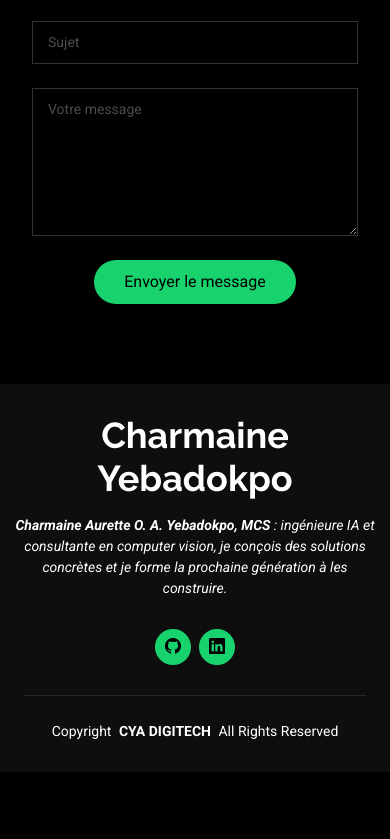
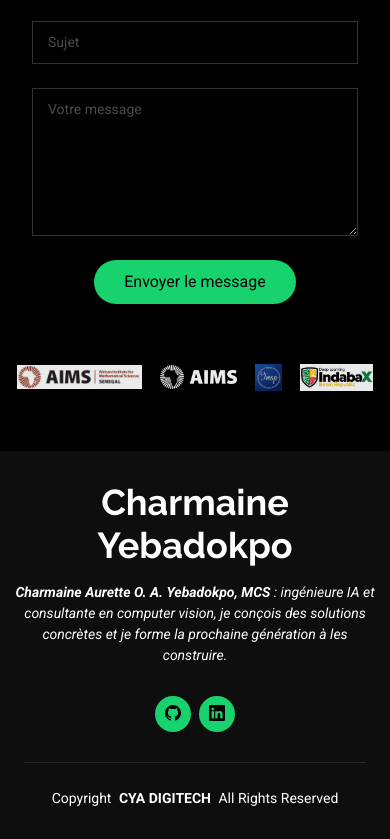
Before and after one commit to aurette2/charmaineyebadokpo.io, a plain HTML site: page contact.html in a window 390 px wide. Shown: the part 1134-1973 px from the top of the page. Before the commit the page ends 1906 px from the top, so only its background shows below. Drawn offline with Linux system fonts and the light colour scheme.

Commit message:
Déplacer les logos des formations en bas de la page contact, sur une seule ligne

```diff
--- a/assets/css/main.css
+++ b/assets/css/main.css
@@ -1502,16 +1502,16 @@ section,
   border-color: var(--accent-color);
 }
 
-.hero .mentions {
-  margin-top: 45px;
+.contact .mentions {
+  margin-top: 40px;
   display: flex;
   flex-wrap: wrap;
-  justify-content: flex-end;
+  justify-content: center;
   align-items: center;
   gap: 18px;
 }
 
-.hero .mentions-logo {
+.contact .mentions-logo {
   height: 30px;
   width: auto;
   display: inline-block;
@@ -1519,22 +1519,22 @@ section,
   transition: opacity 0.3s ease;
 }
 
-.hero .mentions-logo--imsp,
-.hero .mentions-logo--indabax {
+.contact .mentions-logo--imsp,
+.contact .mentions-logo--indabax {
   height: 34px;
 }
 
-.hero .mentions-logo:hover {
+.contact .mentions-logo:hover {
   opacity: 1;
 }
 
 @media (max-width: 575px) {
-  .hero .mentions-logo {
+  .contact .mentions-logo {
     height: 24px;
   }
 
-  .hero .mentions-logo--imsp,
-  .hero .mentions-logo--indabax {
+  .contact .mentions-logo--imsp,
+  .contact .mentions-logo--indabax {
     height: 27px;
   }
 }
--- a/contact.html
+++ b/contact.html
@@ -169,6 +169,13 @@
           </div>
         </form><!-- End Contact Form -->
 
+        <div class="mentions" aria-label="Formations et institutions">
+          <img src="assets/img/aims_senegal.jpg" alt="AIMS" class="mentions-logo">
+          <img src="assets/img/AIMS-Logo-White.png" alt="AMMI" class="mentions-logo">
+          <img src="assets/img/logo_IMSP.png" alt="IMSP" class="mentions-logo mentions-logo--imsp">
+          <img src="assets/img/Indaba%20x%20B%C3%A9nin%20.jpg" alt="IndabaX Bénin" class="mentions-logo mentions-logo--indabax">
+        </div>
+
       </div>
 
     </section><!-- /Contact Section -->
```
Also changed, not shown: index.html (+0 -6 lines).
